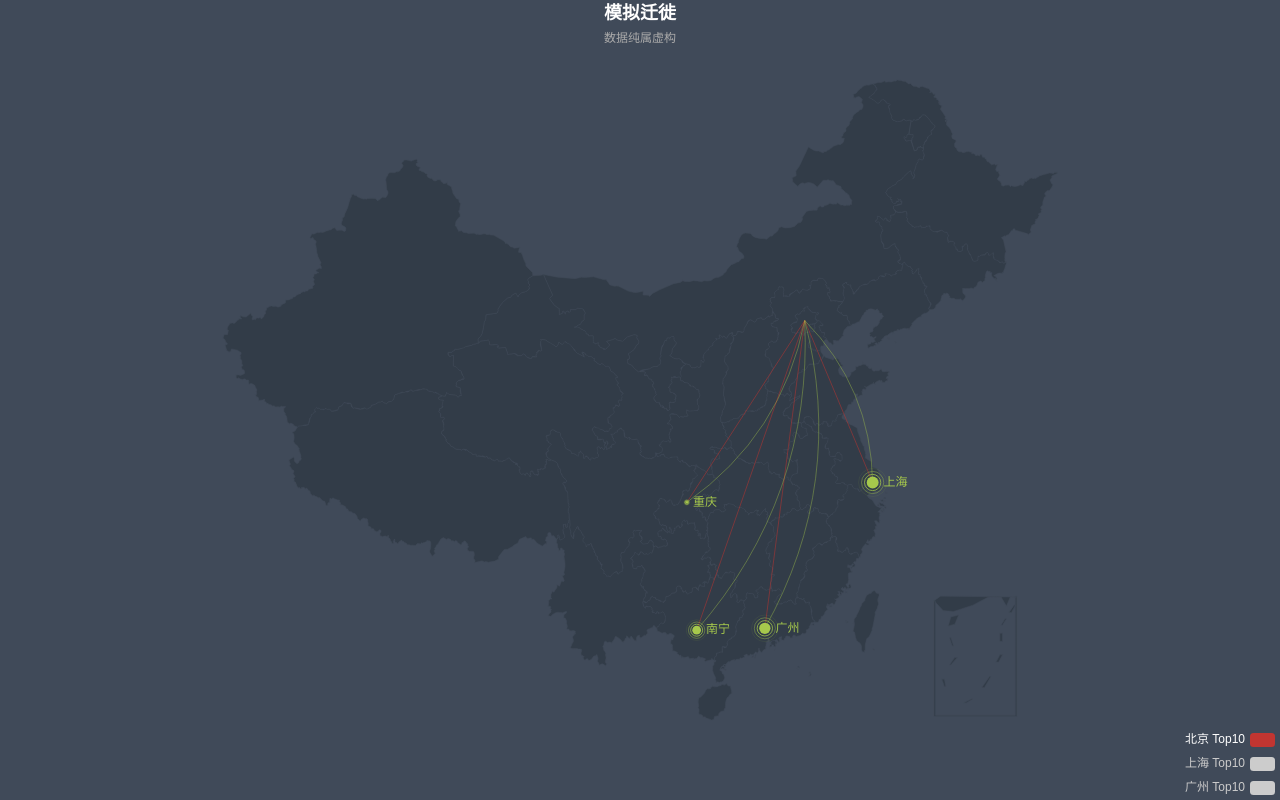
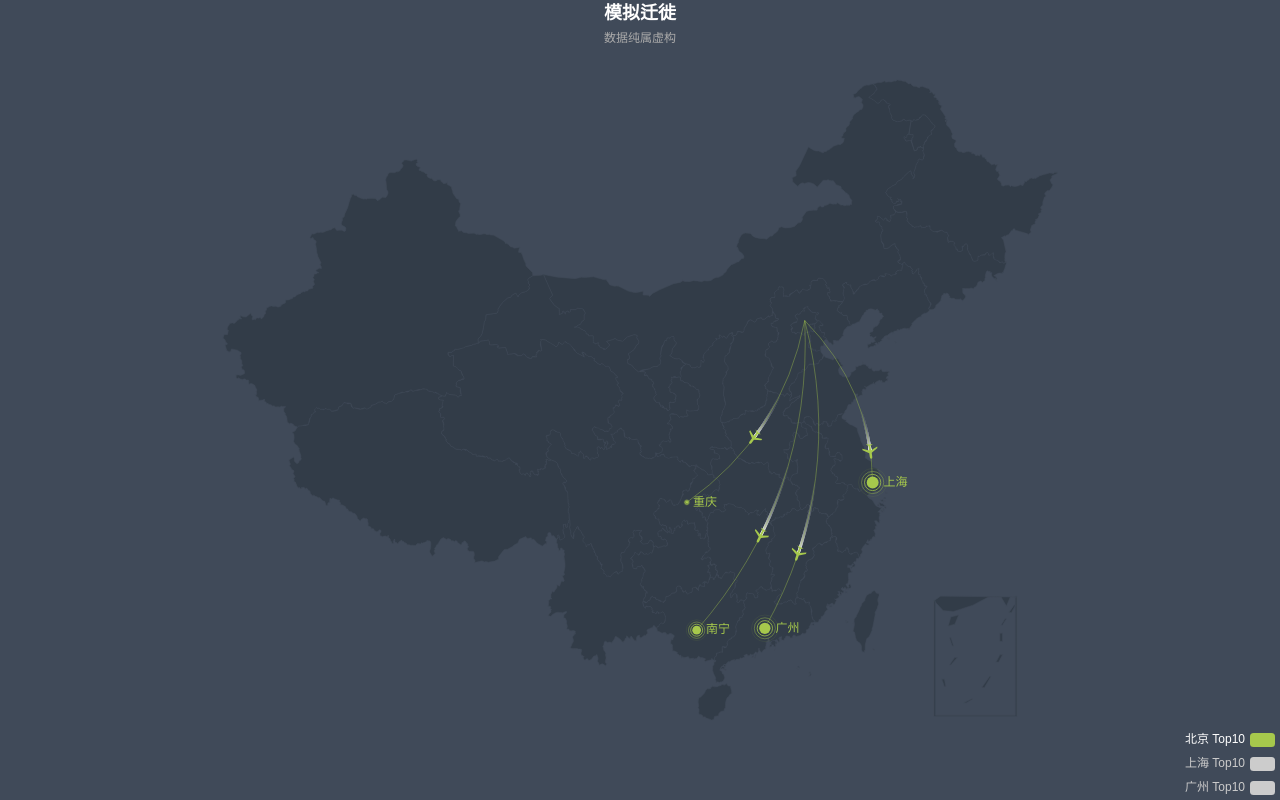
Before and after one commit to FantasticPerson/baiduMapTransfer, a plain HTML site: page demo.html in a window 1280 px wide. Drawn offline with nearby package versions, Linux system fonts and the light colour scheme.

Commit message:
update demo

```diff
--- a/demo.html
+++ b/demo.html
@@ -217,56 +217,66 @@
             ]
         }
     ];
+
+    var generateFileData = [];
+    for(var i=0;i<fileData.length;i++){
+        var tempArr = [];
+        var fromName = fileData[i].cityName;
+        for(var j=0;j<fileData[i].toLocation.length;j++){
+            var tempLocaItem = fileData[i].toLocation[j];
+            tempArr.push([{name:fromName},{name:tempLocaItem.cityName,value:tempLocaItem.toNum}])
+        }
+        generateFileData.push([fromName,tempArr]);
+    }
+
+    var planePath = 'path://M1705.06,1318.313v-89.254l-319.9-221.799l0.073-208.063c0.521-84.662-26.629-121.796-63.961-121.491c-37.332-0.305-64.482,36.829-63.961,121.491l0.073,208.063l-319.9,221.799v89.254l330.343-157.288l12.238,241.308l-134.449,92.931l0.531,42.034l175.125-42.917l175.125,42.917l0.531-42.034l-134.449-92.931l12.238-241.308L1705.06,1318.313z';
+
     var convertData = function (data) {
         var res = [];
-        var fromCoord = geoCoordMap[data.cityName];
-        var toLocationArr = data.toLocation;
-        for(var j=0;j<toLocationArr.length;j++){
-            var toCoord = geoCoordMap[toLocationArr[j].cityName];
-            res.push({
-                fromName:data.cityName,
-                toName:toLocationArr[j].cityName,
-                coords:[fromCoord,toCoord]
-            })
+        for (var i = 0; i < data.length; i++) {
+            var dataItem = data[i];
+            var fromCoord = geoCoordMap[dataItem[0].name];
+            var toCoord = geoCoordMap[dataItem[1].name];
+            if (fromCoord && toCoord) {
+                res.push({
+                    fromName: dataItem[0].name,
+                    toName: dataItem[1].name,
+                    coords: [fromCoord, toCoord]
+                });
+            }
         }
         return res;
     };
-    let legendData2 = [];
-    fileData.forEach(function(item,i){
-        legendData2.push(item.cityName+ ' Top10');
-    });
+
+    var color = ['#a6c84c', '#ffa022', '#46bee9'];
     var series = [];
-    var planePath = 'path://M1705.06,1318.313v-89.254l-319.9-221.799l0.073-208.063c0.521-84.662-26.629-121.796-63.961-121.491c-37.332-0.305-64.482,36.829-63.961,121.491l0.073,208.063l-319.9,221.799v89.254l330.343-157.288l12.238,241.308l-134.449,92.931l0.531,42.034l175.125-42.917l175.125,42.917l0.531-42.034l-134.449-92.931l12.238-241.308L1705.06,1318.313z';
-
-    var color2 = ['#a6c84c', '#ffa022', '#46bee9'];
-    fileData.forEach(function(item,i){
-        series.push(
-                {
-                    name:item.cityName + ' Top10',
-                    type:'lines',
-                    zlevel:1,
-                    effect:{
-                        show: false,
+    generateFileData.forEach(function (item, i) {
+        series.push({
+                    name: item[0] + ' Top10',
+                    type: 'lines',
+                    zlevel: 1,
+                    effect: {
+                        show: true,
                         period: 6,
                         trailLength: 0.7,
                         color: '#fff',
                         symbolSize: 3
                     },
-                    lineStyles:{
+                    lineStyle: {
                         normal: {
-                            color: color2[i],
+                            color: color[i],
                             width: 0,
                             curveness: 0.2
                         }
                     },
-                    data: convertData(item)
+                    data: convertData(item[1])
                 },
                 {
-                    name: item.cityName + ' Top10',
+                    name: item[0] + ' Top10',
                     type: 'lines',
                     zlevel: 2,
                     effect: {
-                        show: false,
+                        show: true,
                         period: 6,
                         trailLength: 0,
                         symbol: planePath,
@@ -274,16 +284,16 @@
                     },
                     lineStyle: {
                         normal: {
-                            color: color2[i],
+                            color: color[i],
                             width: 1,
                             opacity: 0.4,
                             curveness: 0.2
                         }
                     },
-                    data: convertData(item)
+                    data: convertData(item[1])
                 },
                 {
-                    name: item.cityName + ' Top10',
+                    name: item[0] + ' Top10',
                     type: 'effectScatter',
                     coordinateSystem: 'geo',
                     zlevel: 2,
@@ -302,18 +312,18 @@
                     },
                     itemStyle: {
                         normal: {
-                            color: color2[i]
+                            color: color[i]
                         }
                     },
-                    data: item.toLocation.map(function (dataItem) {
+                    data: item[1].map(function (dataItem) {
                         return {
-                            name: dataItem.cityName,
-                            value: geoCoordMap[dataItem.cityName].concat([dataItem.toNum])
+                            name: dataItem[1].name,
+                            value: geoCoordMap[dataItem[1].name].concat([dataItem[1].value])
                         };
                     })
-                }
-        )
+                });
     });
+
     option = {
         backgroundColor: '#404a59',
         title : {
@@ -331,7 +341,7 @@
             orient: 'vertical',
             top: 'bottom',
             left: 'right',
-            data:legendData2,
+            data:['北京 Top10', '上海 Top10', '广州 Top10'],
             textStyle: {
                 color: '#fff'
             },
@@ -357,6 +367,7 @@
         },
         series: series
     };
+
     myChart.setOption(option);
 </script>
 </body>
```
